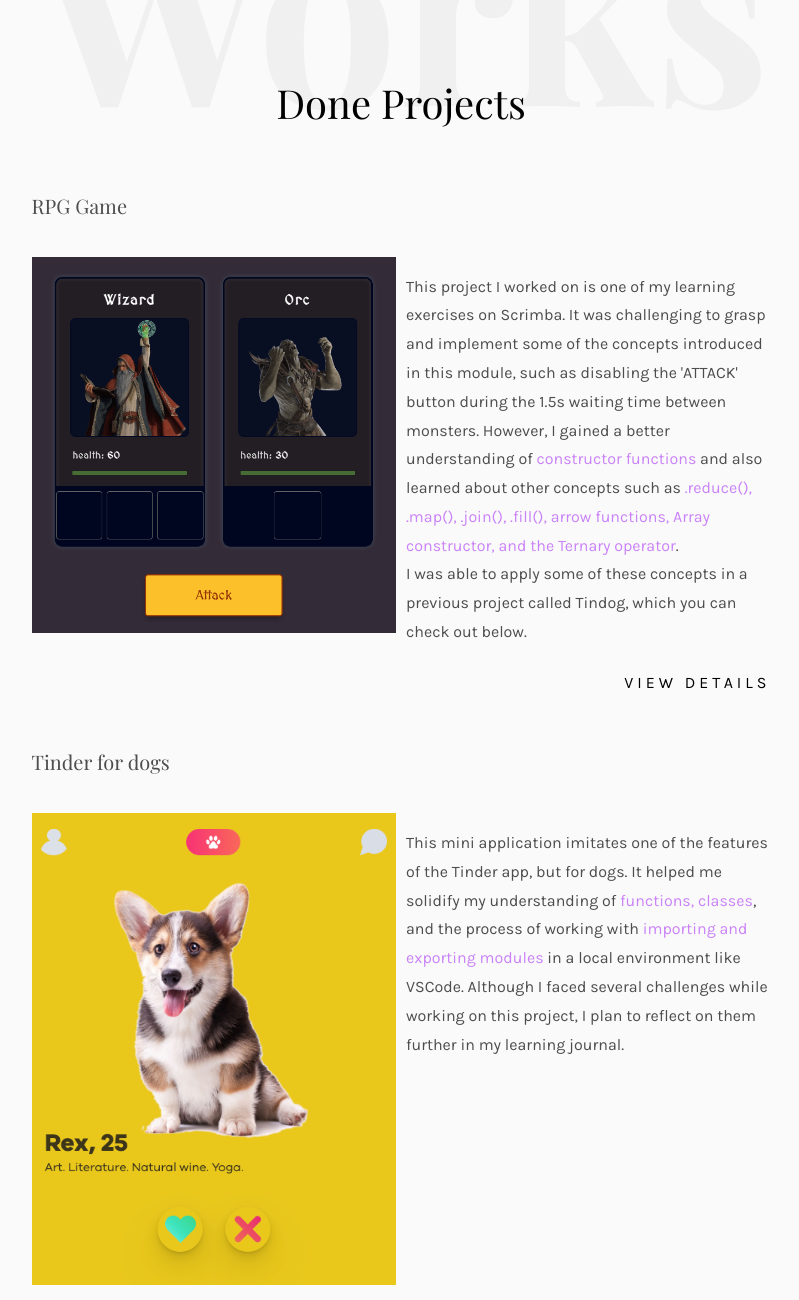
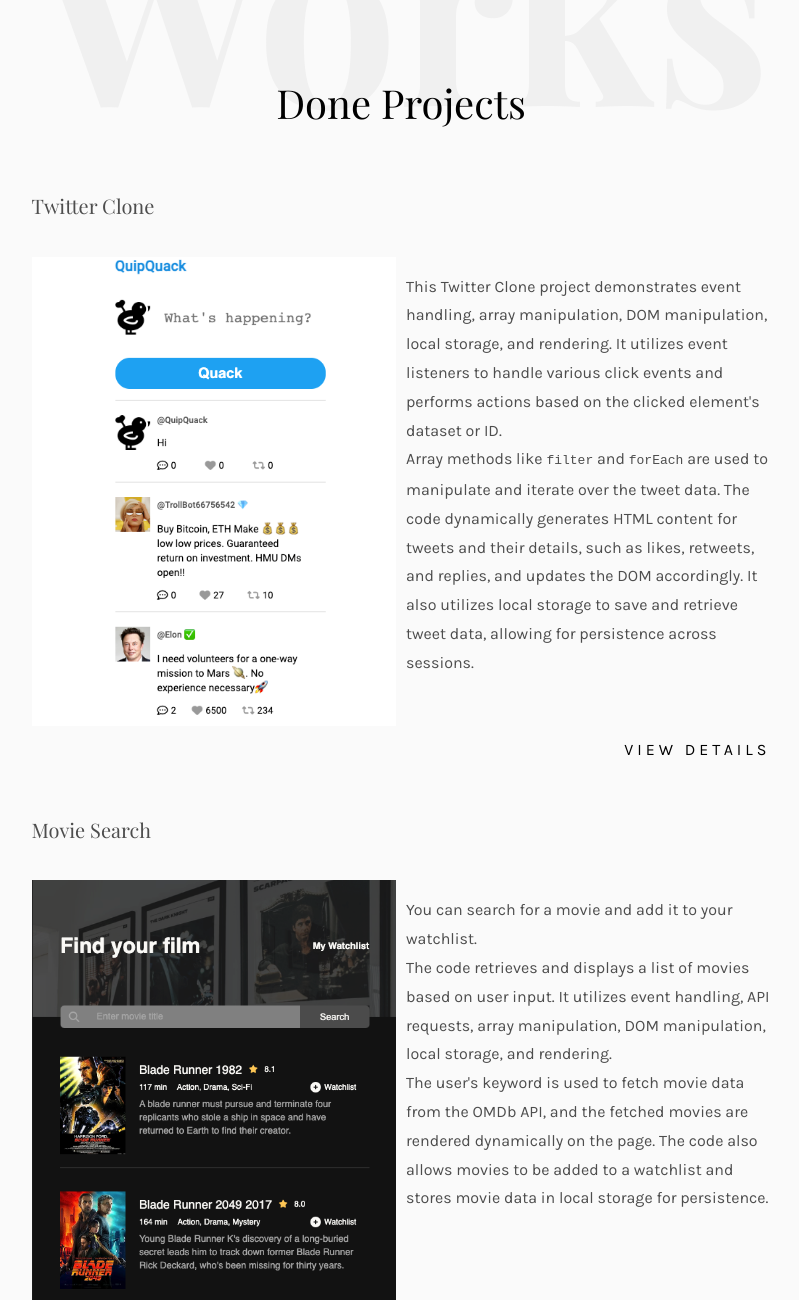
Before and after one commit to Benkaz3/personal-portfolio, a plain HTML site: page index.html in a window 1280 px wide. Shown: the part 1500-2800 px from the top of the page, without its empty margins (239-1038 px from the left). Drawn offline with nearby package versions, Linux system fonts and the light colour scheme.

Commit message:
Added 2 new projects

```diff
--- a/index.html
+++ b/index.html
@@ -45,13 +45,12 @@
             <div class="about-sub-section">
                 <p
                 class="about-text grey-text paragraph-text">
-                I have been pursuing a career as a front-end developer for almost a year.
+                I'm a markerter making a transitioning into Web Development. I have been learning as a Front-end Web Developer for almost a year.
                 My experience includes proficiency in
                 <span class="highlight-text">HTML, CSS, and JavaScript</span>.
-                I am familiar with <span class="highlight-text">OOP concepts</span>
+                I understand  <span class="highlight-text">OOP concepts</span>
                 and have begun to gain experience with <span class="highlight-text">React</span>.<br><br>
-                I am actively seeking an internship or entry-level position that will provide
-                an opportunity to learn from experienced professionals in the field.
+                I am actively seeking a role that helps with this transition.
                 </p>
                 <div class="social-icons">
                     <a href="https://www.linkedin.com/in/dungtran83/" target="_blank">
@@ -74,8 +73,8 @@
             <h2 class="my-skills">Some of my skills</h2>
         <ul>
             <li class="paragraph-text">Experienced in <span class="highlight-text">HTML, CSS, JavaScript </span></li>
-            <li class="paragraph-text">Basic exposure with <span class="highlight-text">React </span>
-                and <span class="highlight-text">Git version control</span></li>
+            <li class="paragraph-text">Exposure to <span class="highlight-text">React, </span>
+                <span class="highlight-text">Git version control</span>, and <span class="highlight-text">Firebase</span></span></li>
             <li class="paragraph-text">Good <span class="highlight-text">problem-solving </span>skills and ability to work in a team environment</li>
             <li class="paragraph-text">Excellent
                 <span class="highlight-text">communication </span>
@@ -91,6 +90,62 @@
     <section id="works">
         <p class="works-heading grey-large-text">Works</p>
         <h2 class="my-projects">Done Projects</h2>
+
+        <!-- benkaz3-twitter-clone.netlify.app -->
+        <div class="card">
+            <h4 class="project-name">Twitter Clone</h4>
+            <a
+                href="https://benkaz3-twitter-clone.netlify.app/"
+                target="_blank">
+                <img class="project-image"
+                src="images/twitter-clone.png"
+                alt="screenshot of a Twitter clone page">
+            </a>
+            <p
+                class="project-description paragraph-text">
+                This Twitter Clone project demonstrates event handling, array manipulation, DOM manipulation,
+                local storage, and rendering. It utilizes event listeners to handle
+                various click events and performs actions based on the clicked element's dataset or ID. <br>
+                Array methods like <code>filter</code> and <code>forEach</code> are used to manipulate and
+                iterate over the tweet data. The code dynamically generates HTML content
+                for tweets and their details, such as likes, retweets, and replies,
+                and updates the DOM accordingly. It also utilizes local storage to save
+                and retrieve tweet data, allowing for persistence across sessions.
+            </p>
+            <a
+                class="project-link"
+                href="https://benkaz3-twitter-clone.netlify.app/"
+                target="_blank">
+                view details
+            </a>
+        </div>
+        <div class="card">
+            <h4 class="project-name">Movie Search</h4>
+            <a
+                href="https://benkaz3-movie-search.netlify.app/"
+                target="_blank">
+                <img class="project-image"
+                src="images/movie-search.png"
+                alt="screenshot of a movie search webpage">
+            </a>
+            <p
+                class="project-description paragraph-text">
+                You can search for a movie and add it to your watchlist. <br>
+                The code retrieves and displays a list of movies based on user input.
+                It utilizes event handling, API requests, array manipulation, DOM manipulation,
+                local storage, and rendering. <br>
+                The user's keyword is used to fetch movie data from the OMDb API,
+                and the fetched movies are rendered dynamically on the page.
+                The code also allows movies to be added to a watchlist and
+                stores movie data in local storage for persistence.
+            </p>
+            <a
+                class="project-link"
+                href="https://benkaz3-movie-search.netlify.app/"
+                target="_blank">
+                view details
+            </a>
+        </div>
         <div class="card">
             <h4 class="project-name">RPG Game</h4>
             <a
```
Also changed, not shown: images/movie-search.png (added), images/twitter-clone.png (added).
